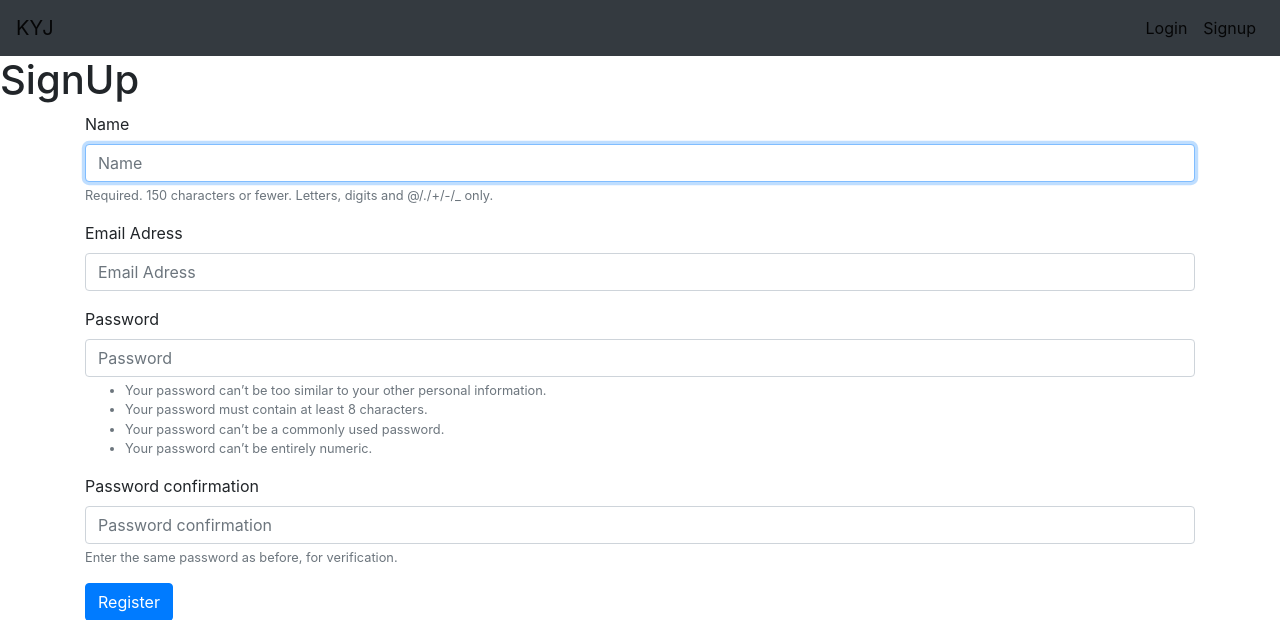
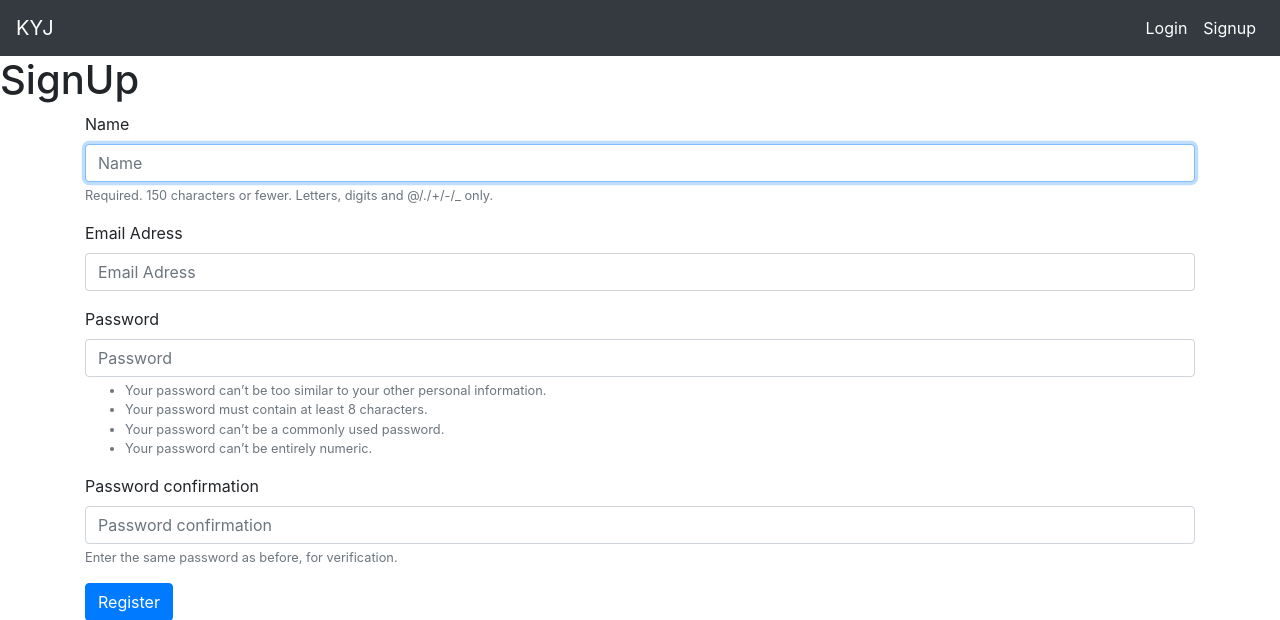
Before and after one commit to TanmayVig/jamia-project, a Django app: page /accounts/signup/ in a window 1280 px wide. Shown: the top 620 px of the page. Run offline with Django 3.2, Linux system fonts and the light colour scheme; some libraries are stand-ins or nearby versions.

Commit message:
navbar color scheme

```diff
--- a/KnowYourJMI/templates/base.html
+++ b/KnowYourJMI/templates/base.html
@@ -15,7 +15,7 @@
 
   </head>
   <body>
-    <nav class="navbar navbar-expand-sm navbar-light bg-dark">
+    <nav class="navbar navbar-expand-sm navbar-dark bg-dark">
   <a class="navbar-brand" href="{% url 'home' %}">KYJ</a>
   <button class="navbar-toggler" type="button" data-toggle="collapse" data-target="#navbarSupportedContent" aria-controls="navbarSupportedContent" aria-expanded="false" aria-label="Toggle navigation">
     <span class="navbar-toggler-icon"></span>
```
